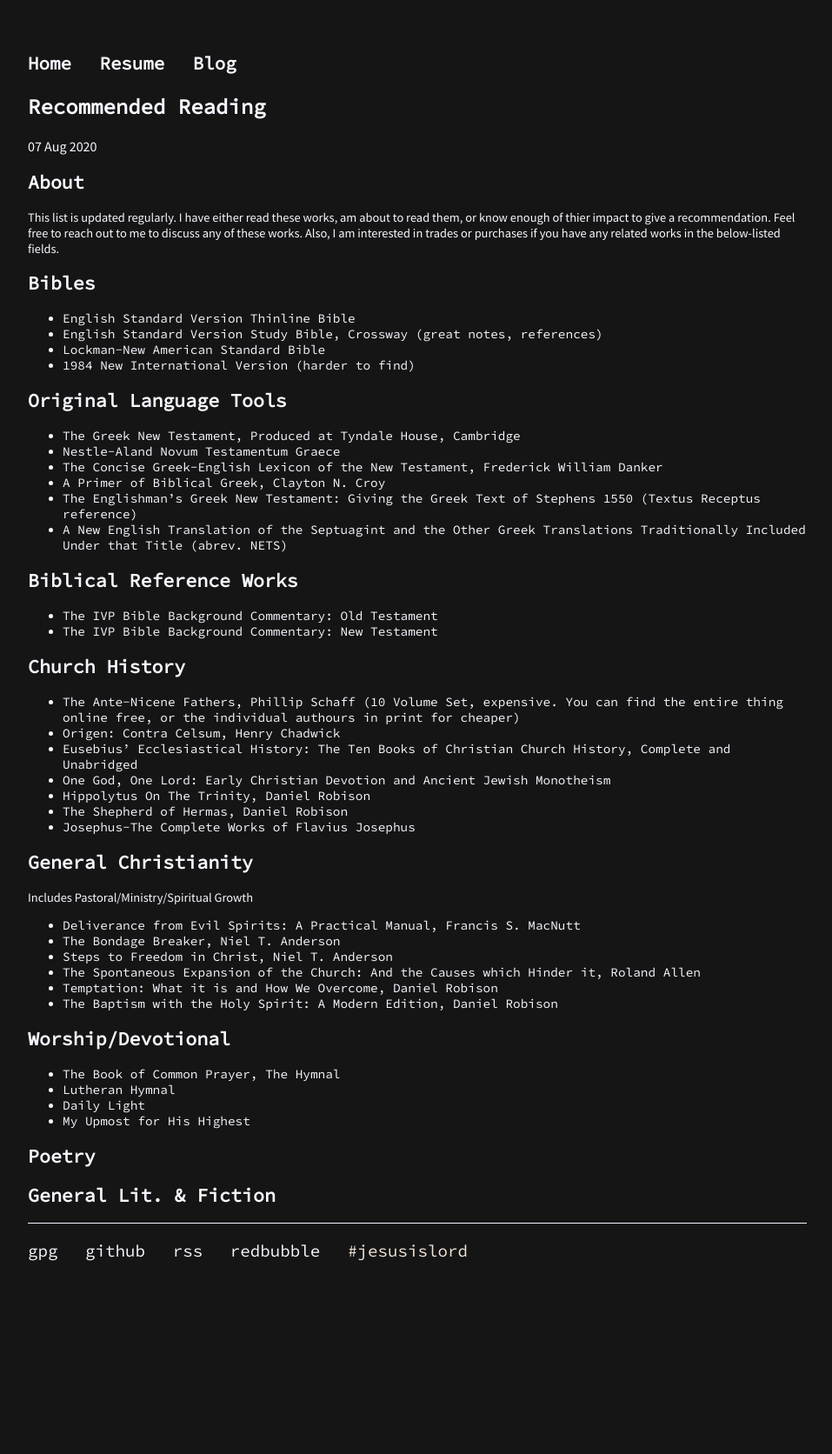
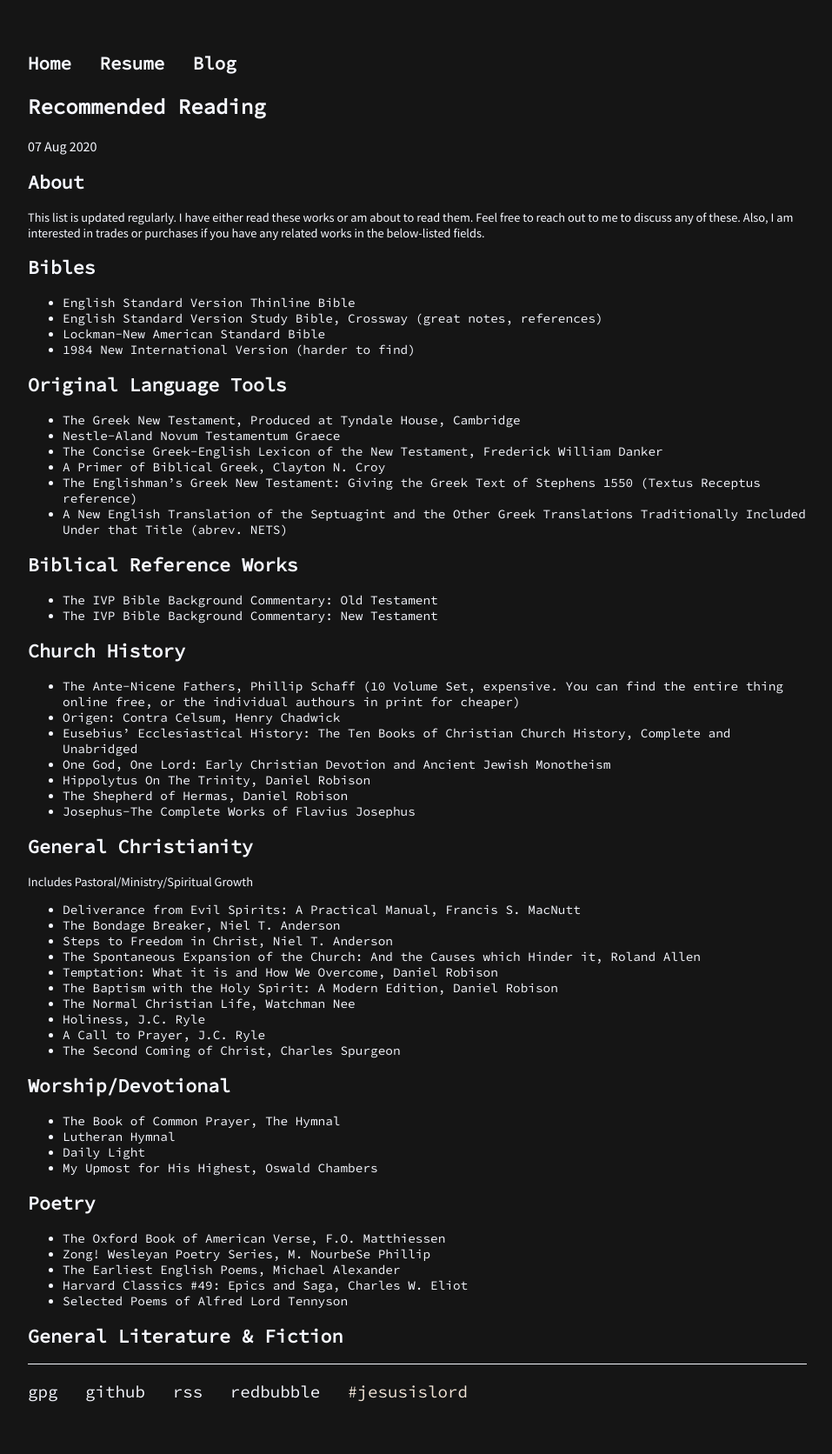
Before and after one commit to codyilardo/codyilardo.github.io, a Jekyll site: the page built from _posts/2020-08-07-rec-reading.md, in a window 1280 px wide. Shown: the whole page at 87% size, without its empty margins (160-1117 px from the left). Built offline with Jekyll 4.4.1, drawn with Linux system fonts in a browser that asks for light colours; before the commit the page ends 1510 px from its top, so only the background shows below that.

Commit message:
update rec read

```diff
--- a/_posts/2020-08-07-rec-reading.md
+++ b/_posts/2020-08-07-rec-reading.md
@@ -5,7 +5,7 @@
 ---
 
 ## About
-This list is updated regularly. I have either read these works, am about to read them, or know enough of thier impact to give a recommendation. Feel free to reach out to me to discuss any of these works. Also, I am interested in trades or purchases if you have any related works in the below-listed fields.
+This list is updated regularly. I have either read these works or am about to read them. Feel free to reach out to me to discuss any of these. Also, I am interested in trades or purchases if you have any related works in the below-listed fields.
 
 
 ## Bibles
@@ -44,13 +44,22 @@
 - The Spontaneous Expansion of the Church: And the Causes which Hinder it, Roland Allen
 - Temptation: What it is and How We Overcome, Daniel Robison
 - The Baptism with the Holy Spirit: A Modern Edition, Daniel Robison
+- The Normal Christian Life, Watchman Nee
+- Holiness, J.C. Ryle
+- A Call to Prayer, J.C. Ryle
+- The Second Coming of Christ, Charles Spurgeon
 
 ## Worship/Devotional
 - The Book of Common Prayer, The Hymnal
 - Lutheran Hymnal
 - Daily Light
-- My Upmost for His Highest
+- My Upmost for His Highest, Oswald Chambers
 
 ## Poetry
+- The Oxford Book of American Verse, F.O. Matthiessen
+- Zong! Wesleyan Poetry Series, M. NourbeSe Phillip
+- The Earliest English Poems, Michael Alexander
+- Harvard Classics #49: Epics and Saga, Charles W. Eliot
+- Selected Poems of Alfred Lord Tennyson
 
-## General Lit. & Fiction
+## General Literature & Fiction
```
